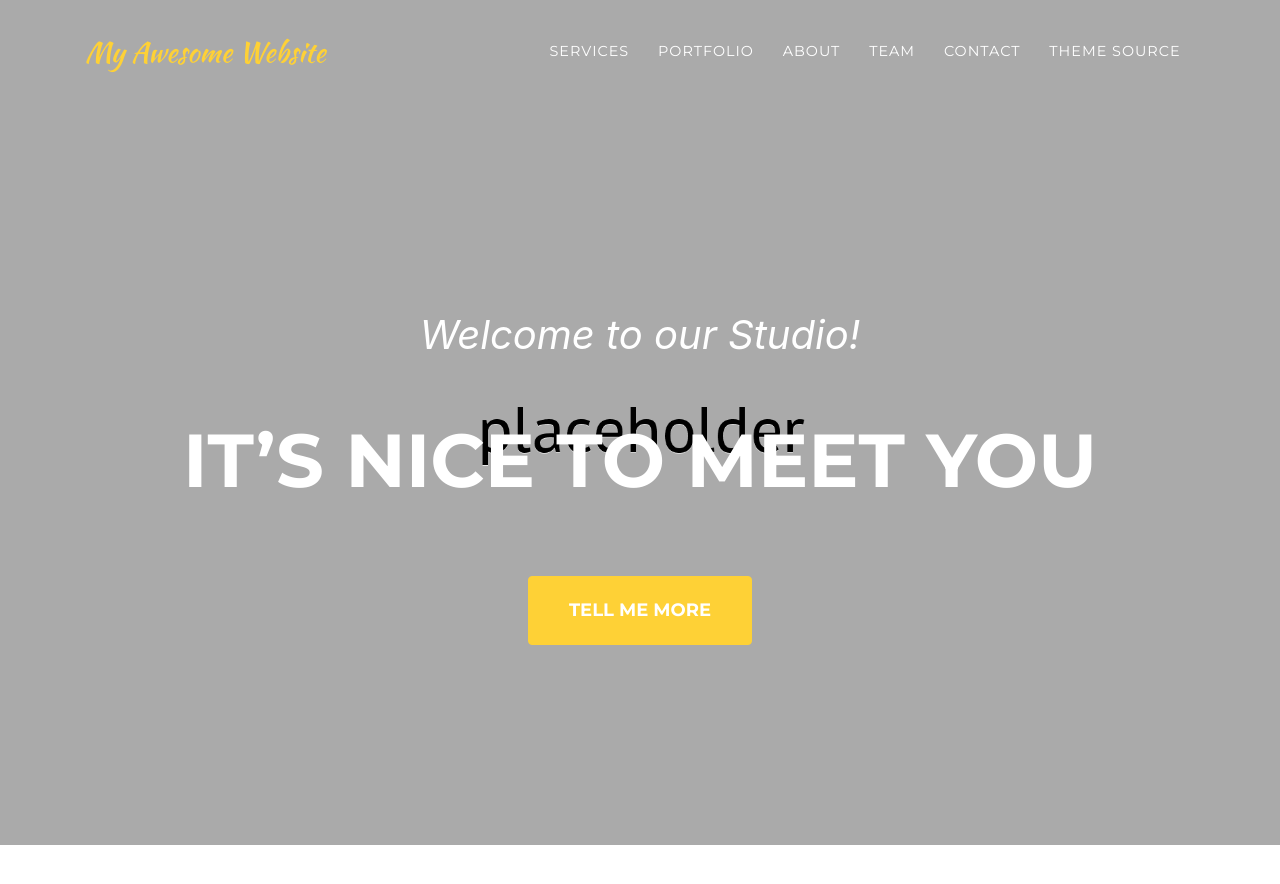
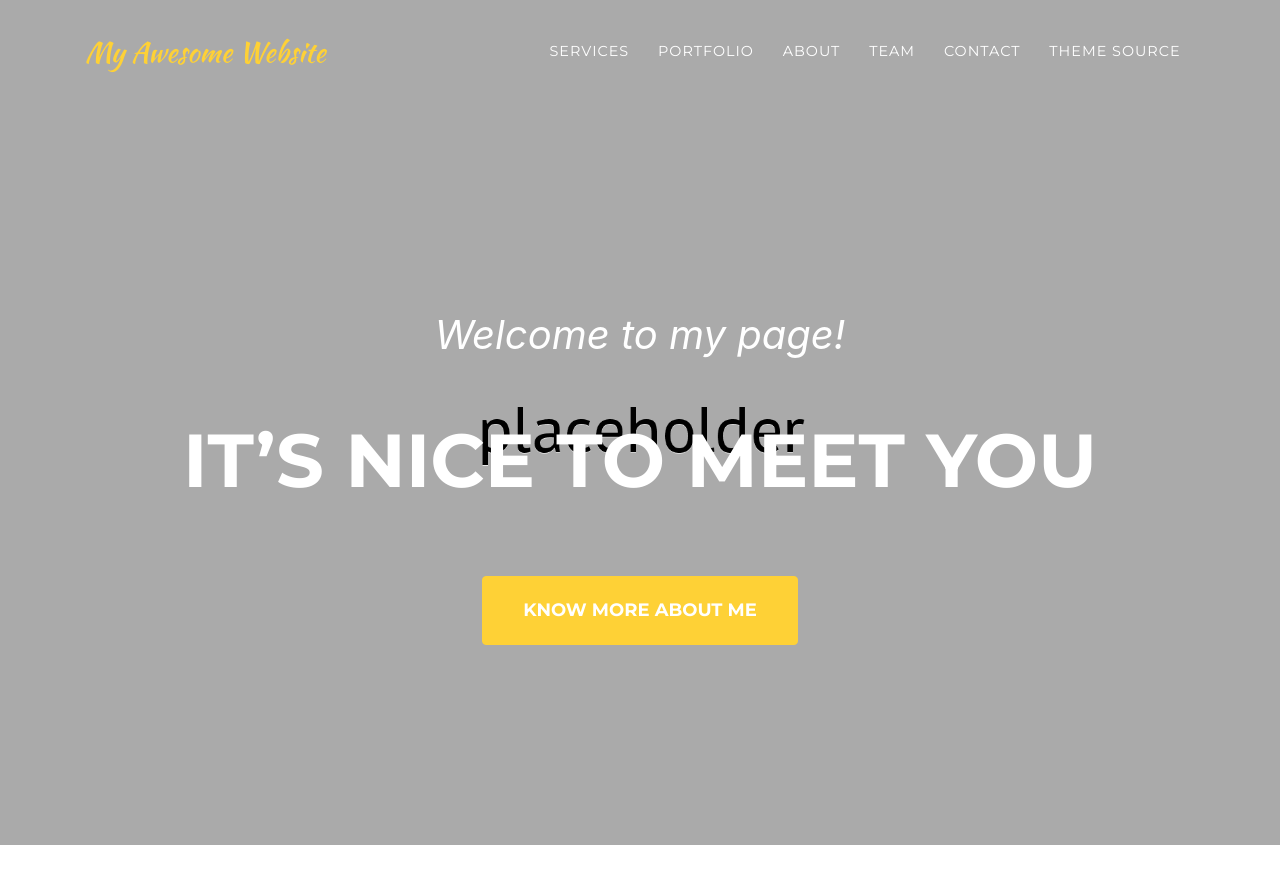
Before and after one commit to huannyling/huannyling.github.io, a Jekyll site: the page built from index.md, in a window 1280 px wide and 900 px high. Shown: the top 884 px of the window. Built offline with Jekyll 4.4.1, drawn with Linux system fonts in a browser that asks for light colours; some web fonts are replaced.

Commit message:
Update sitetext.yml

```diff
--- a/_data/sitetext.yml
+++ b/_data/sitetext.yml
@@ -1,7 +1,7 @@
 header:
-    title: Welcome to our Studio!
+    title: Welcome to my page!
     text: It's Nice To Meet You
-    button: Tell Me More
+    button: know more about me
     buttonlink: "#services"
 
 services:
```
